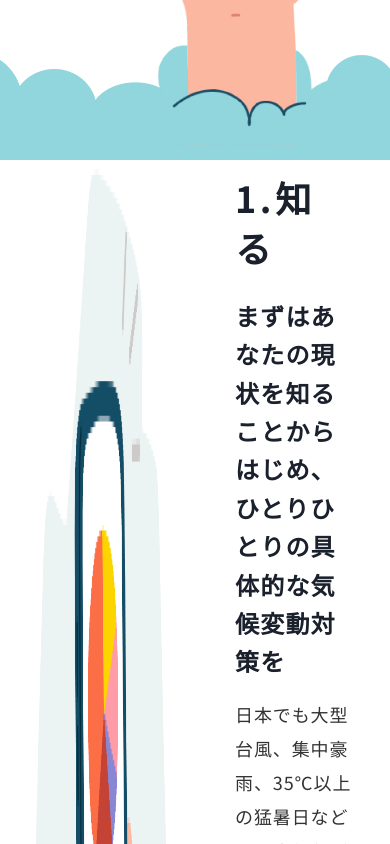
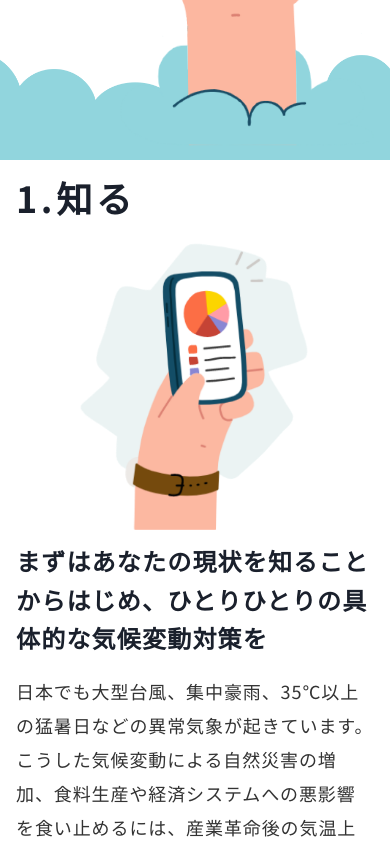
Before and after one commit to codeforjapan/JibungotoPlanet, a Next.js app: page / in a window 390 px wide. Shown: the part 720-1564 px from the top of the page. Built offline with nearby package versions, Linux system fonts and the light colour scheme.

Commit message:
feat: added responsive layout on know section

```diff
--- a/components/organisms/homes/HomeKnowSection/HomeKnowSection.tsx
+++ b/components/organisms/homes/HomeKnowSection/HomeKnowSection.tsx
@@ -9,22 +9,33 @@ import styles from 'styles/Home.module.scss'
 
 type Props = {
   className?: string
+  sp: boolean
 }
 
 const HomeKnowSection: FC<Props> = (props) => {
   return (
-    <SimpleGrid columns={2} spacing={10} className={props.className}>
+    <SimpleGrid columns={{base: 1, md: 2}} spacing={{base: 1, md: 10}} className={props.className}>
+      {
+        props.sp &&
+          <HomeContentTitle className={styles['home__section__item-title']}>
+              <span>1.知る</span>
+          </HomeContentTitle>
+      }
       <Box className={styles['home__section__img-container']}>
         <Image
           src={'/home/home-content-know.png'}
           alt={'知るセクション'}
+          objectFit={'contain'}
           layout={'fill'}
         />
       </Box>
-      <Box px={5}>
-        <HomeContentTitle className={styles['home__section__item-title']}>
-          <span>1.知る</span>
-        </HomeContentTitle>
+      <Box px={{base: 0, md: 5}}>
+        {
+          !props.sp &&
+            <HomeContentTitle className={styles['home__section__item-title']}>
+                <span>1.知る</span>
+            </HomeContentTitle>
+        }
         <HomeContentCatchPhrase className={styles['home__section__item']}>
           まずはあなたの現状を知ることからはじめ、ひとりひとりの具体的な気候変動対策を
         </HomeContentCatchPhrase>
--- a/pages/index.tsx
+++ b/pages/index.tsx
@@ -16,7 +16,7 @@ const Home: FC = () => {
     <div>
       <HomeHeader sp={isMobile} />
       <Container maxW={maxW} centerContent py={{base: 0, md:12}} my={{base: 0, md:5 }}>
-        <HomeKnowSection className={styles['home__section']} />
+        <HomeKnowSection className={styles['home__section']} sp={isMobile} />
         <HomeLookBackSection className={styles['home__section']} />
         <HomeChangeSection className={styles['home__section']} />
         <HomeCaptionSection className={styles['home__caption-section']} />
--- a/styles/Home.module.scss
+++ b/styles/Home.module.scss
@@ -29,6 +29,10 @@
 
     &__img-container {
       position: relative;
+
+      @include sp {
+        height: 288px;
+      }
     }
 
     &__item-title {
```
